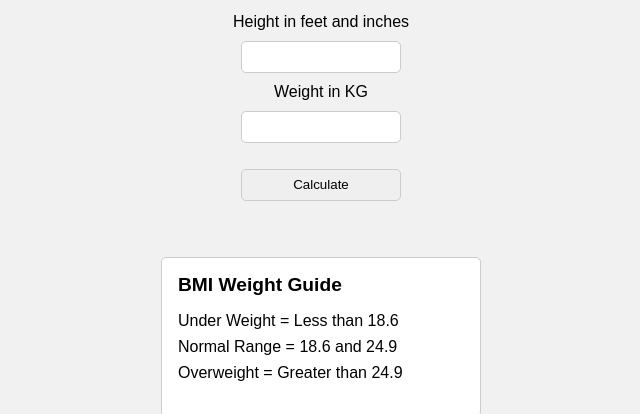
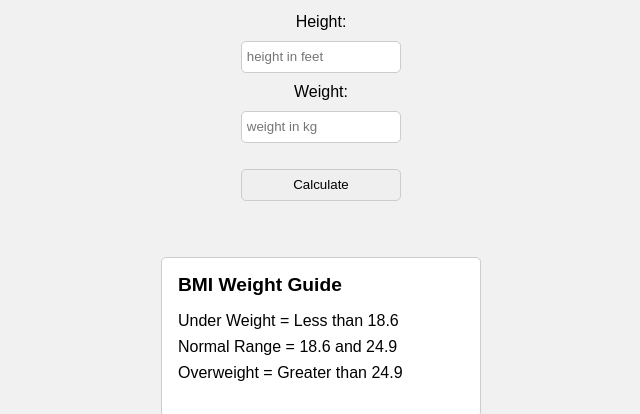
Before and after one commit to Nitin-Gumber/BMI-Calculator, a plain HTML site: page index.html in a window 1280 px wide. Shown: the part 167-581 px from the top of the page, without its empty margins (319-959 px from the left). Drawn offline with Linux system fonts and the light colour scheme.

Commit message:
Add Comments -- More readability & Change some code!

```diff
--- a/index.html
+++ b/index.html
@@ -14,23 +14,32 @@
     />
   </head>
   <body>
+
+    <!-- Homepage Container start here -->
     <div id="homepage">
       <h1>BMI Calculator</h1>
-      <form>
-        <label for="height">Height in feet and inches</label>
-        <input type="text" name="height" id="height" />
-        <label for="weight">Weight in KG</label>
-        <input type="text" name="weight" id="weight" />
+
+      <!-- homepage form start here -->
+      <form onsubmit="return false">
+        <label for="height">Height:</label>
+        <input type="text" name="height" id="height" required placeholder="height in feet" />
+        <label for="weight">Weight:</label>
+        <input type="text" name="weight" id="weight" required placeholder="weight in kg" />
         <button>Calculate</button>
         <p id="results"></p>
         <p id="bmiRange"></p>
       </form>
+      <!-- homepage form end here -->
+
+      <!-- homepage content start -->
       <div class="guid">
         <h3>BMI Weight Guide</h3>
         <p>Under Weight = Less than 18.6</p>
         <p>Normal Range = 18.6 and 24.9</p>
         <p>Overweight = Greater than 24.9</p>
       </div>
+      <!-- homepage content end -->
+
       <div class="social_media">
         <h2>Follow</h2>
         <a
@@ -45,7 +54,7 @@
         ></a>
       </div>
     </div>
-
+    <!-- Homepage Container end here -->
     <script src="script.js"></script>
   </body>
 </html>
--- a/script.js
+++ b/script.js
@@ -1,20 +1,24 @@
+// Selectors
 const form = document.querySelector("form");
 const bmiRange = document.querySelector("#bmiRange");
 
+// Event Listener
 form.addEventListener("submit", function (e) {
-  e.preventDefault();
-
   const height = parseFloat(document.querySelector("#height").value);
   const weightInKg = parseFloat(document.querySelector("#weight").value);
   const results = document.querySelector("#results");
+
+  // Condition for Height and Weight
   if (height === "" || height < 0 || isNaN(height)) {
     results.innerHTML = `Please give a valid height ${height}`;
   } else if (weightInKg === "" || weightInKg < 0 || isNaN(weightInKg)) {
     results.innerHTML = `Please give a valid weight ${weightInKg}`;
   } else {
-    var heightInCM = height * 30.48;
+    const heightInCM = height * 30.48;
     results.innerHTML = (weightInKg / ((heightInCM * heightInCM) / 10000 )).toFixed(2);
   }
+
+  // Condition for BMI Range
   if (results.innerHTML < 18.6) {
     bmiRange.innerHTML = `Under Weight`;
   }
--- a/style.css
+++ b/style.css
@@ -4,6 +4,8 @@
   box-sizing: border-box;
   font-family: Arial, Helvetica, sans-serif;
 }
+
+/* Homepage container Start */
 #homepage {
   width: 100vw;
   height: 100vh;
@@ -19,6 +21,9 @@
   align-items: center;
   flex-direction: column;
 }
+/* homepage container end */
+
+/* homepage form start */
 #homepage form input {
   width: 10rem;
   height: 2rem;
@@ -51,6 +56,9 @@
 #homepage form button:hover {
   background-color: #ccc;
 }
+/* homepage form end */
+
+/* homepage content start */
 #homepage h1 {
   font-size: 2rem;
   margin-bottom: 1rem;
@@ -72,6 +80,9 @@
   font-size: 1rem;
   margin-bottom: 0.5rem;
 }
+/* homepage content end */
+
+/* Social media css start */
 .social_media {
   text-align: center;
 }
@@ -84,3 +95,8 @@
   padding: 0.5rem;
   color: black;
 }
+.social_media a:hover {
+  color: #5b5b5b;
+  transition: all 0.5s ease-in-out;
+}
+/* Social media css end */
```
